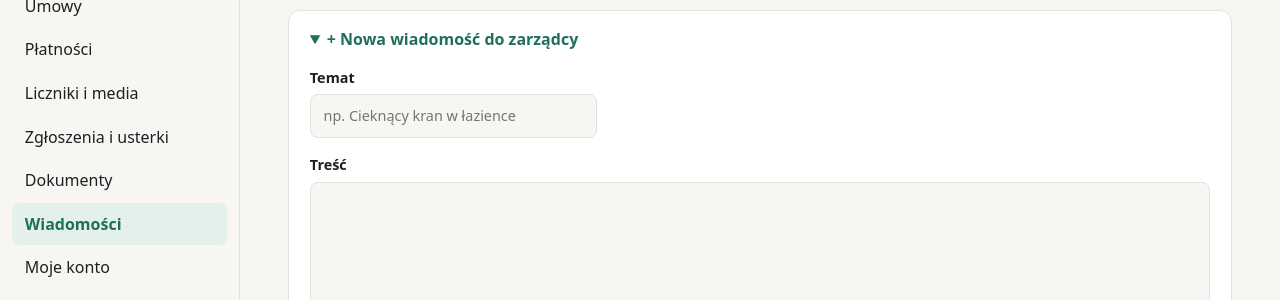
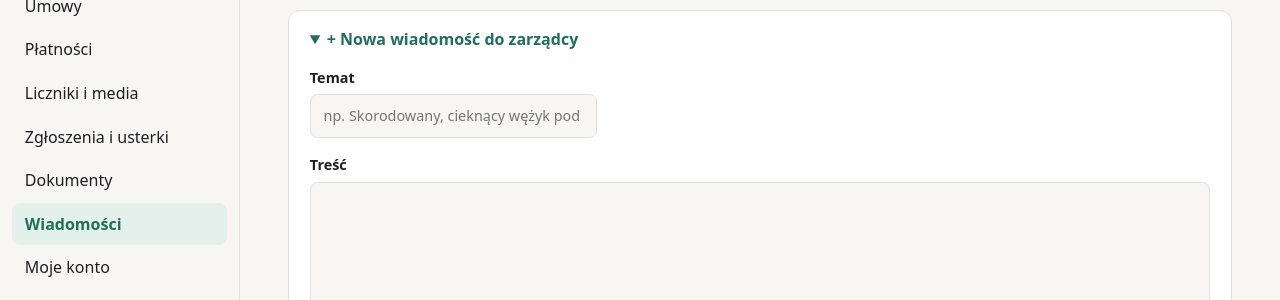
Before and after one commit to IT-Buster/Najem, a Flask app: page /panel/wiadomosci in a window 1280 px wide. Shown: the part 178-478 px from the top of the page. Run offline with Flask 3, Linux system fonts and the light colour scheme; the visitor is signed in with stand-in values (Sample User, id 1); data comes from the database, SQL or seed files in the repository; data that the repository does not hold is empty.

Commit message:
Wiadomości: przykładowy temat w formularzu najemcy
Co-Authored-By: Claude Opus 5.5 <noreply@anthropic.com>
Claude-Session: https://claude.ai/code/session_01MYfWEdSHk1PHyz8KZeVrSo

```diff
--- a/templates/wiadomosci.html
+++ b/templates/wiadomosci.html
@@ -11,7 +11,7 @@
     <input type="hidden" name="_csrf" value="{{ csrf_token() }}">
     <div class="form-grid">
       <label class="field{% if errors.temat %} has-error{% endif %}">Temat
-        <input name="temat" value="{{ form.temat or '' }}" maxlength="{{ temat_max }}" required placeholder="np. Cieknący kran w łazience">
+        <input name="temat" value="{{ form.temat or '' }}" maxlength="{{ temat_max }}" required placeholder="np. Skorodowany, cieknący wężyk pod umywalką">
         {% if errors.temat %}<span class="err">{{ errors.temat }}</span>{% endif %}
       </label>
       {% if lokale|length > 1 %}
```
